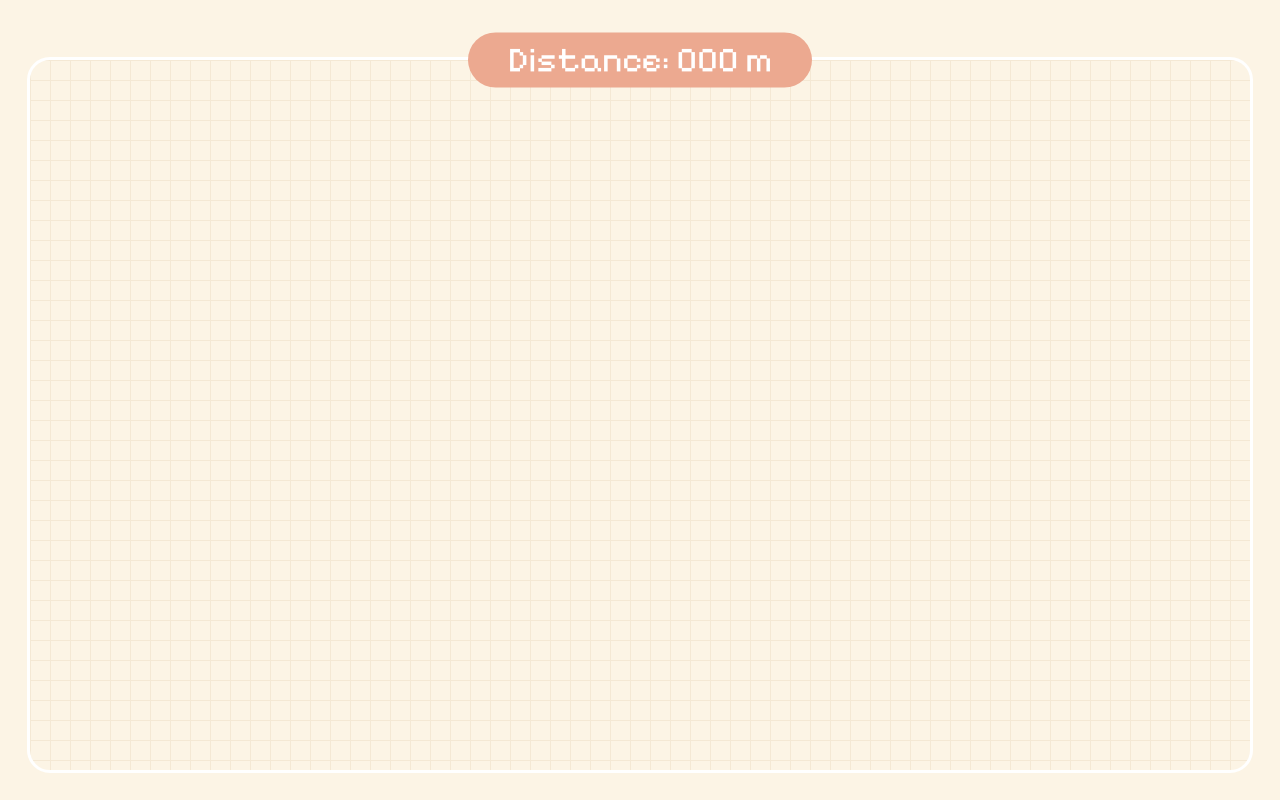
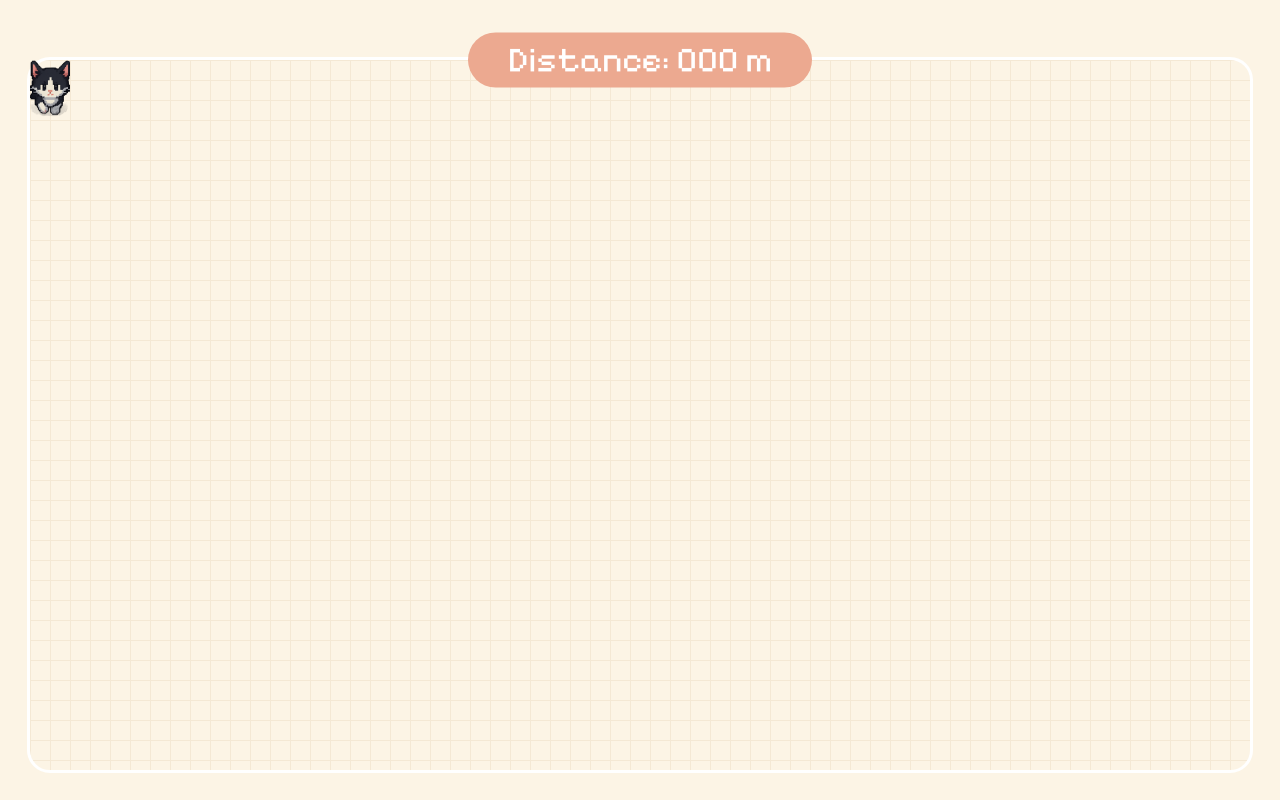
Before and after one commit to uells/tg-pixel-cat, a React (Create React App) app in the folder frontend/: page / in a window 1280 px wide. Built offline with nearby package versions, Linux system fonts and the light colour scheme.

Commit message:
feature(styles): Сформирована базовая структура компонента Cat, заданы стили для отображения кота в поле #11

```diff
--- /dev/null
+++ b/frontend/src/components/Cat/Cat.jsx
@@ -0,0 +1,9 @@
+import classes from './Cat.module.css';
+
+
+export default function Cat() {
+    return(
+        <div className={classes.cat}>
+        </div>
+    )
+}
--- /dev/null
+++ b/frontend/src/components/Cat/Cat.module.css
@@ -0,0 +1,8 @@
+.cat {
+    position: absolute;
+    background-image: url("../../../public/img/cat-front.png");
+    background-size: cover;
+    background-position-x: calc(40px);
+    height: calc(100 / 70 * 40px);
+    width: 40px;
+}
--- a/frontend/src/components/DistancePanel/DistancePanel.css
+++ b/frontend/src/components/DistancePanel/DistancePanel.css
@@ -1,5 +1,6 @@
 .distance-panel {
     position: absolute;
+    z-index: 10;
     top: 6rem;
     left: 50%;
     transform: translate(-50%, -50%);
--- a/frontend/src/components/GameField/GameField.css
+++ b/frontend/src/components/GameField/GameField.css
@@ -1,4 +1,5 @@
 .game-field__grid {
+    position: relative;
     margin: 3rem;
     height: calc(100vh - 9rem);
     margin-top: 6rem;
--- a/frontend/src/components/GameField/GameField.jsx
+++ b/frontend/src/components/GameField/GameField.jsx
@@ -1,10 +1,11 @@
 import './GameField.css'
+import Cat from '../Cat/Cat';
 
 export default function GameField() {
     return(
         <div className="game-field">
             <div className="game-field__grid">
-
+                <Cat></Cat>
             </div>
         </div>
     );
```
Also changed, not shown: frontend/public/img/cat-front.png.
